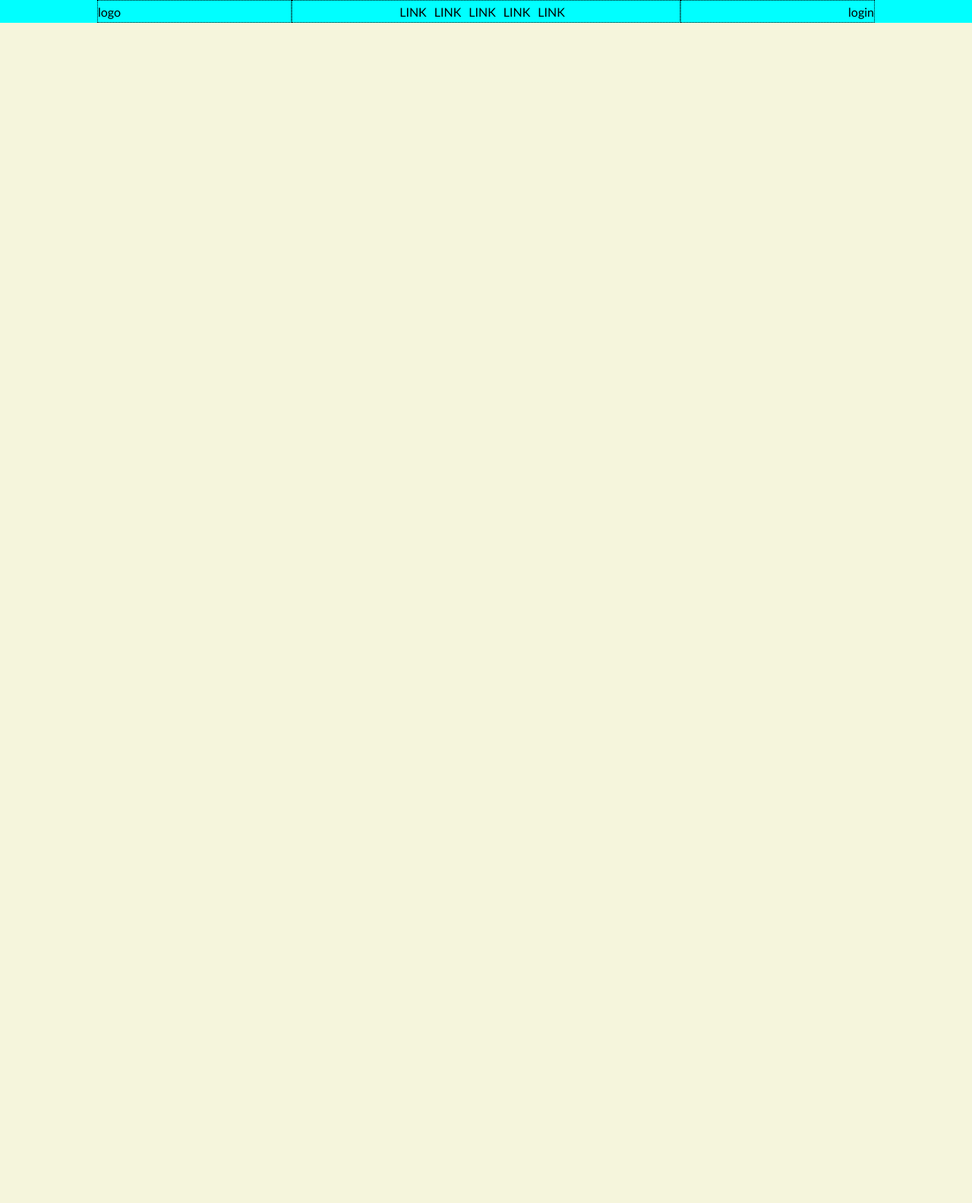
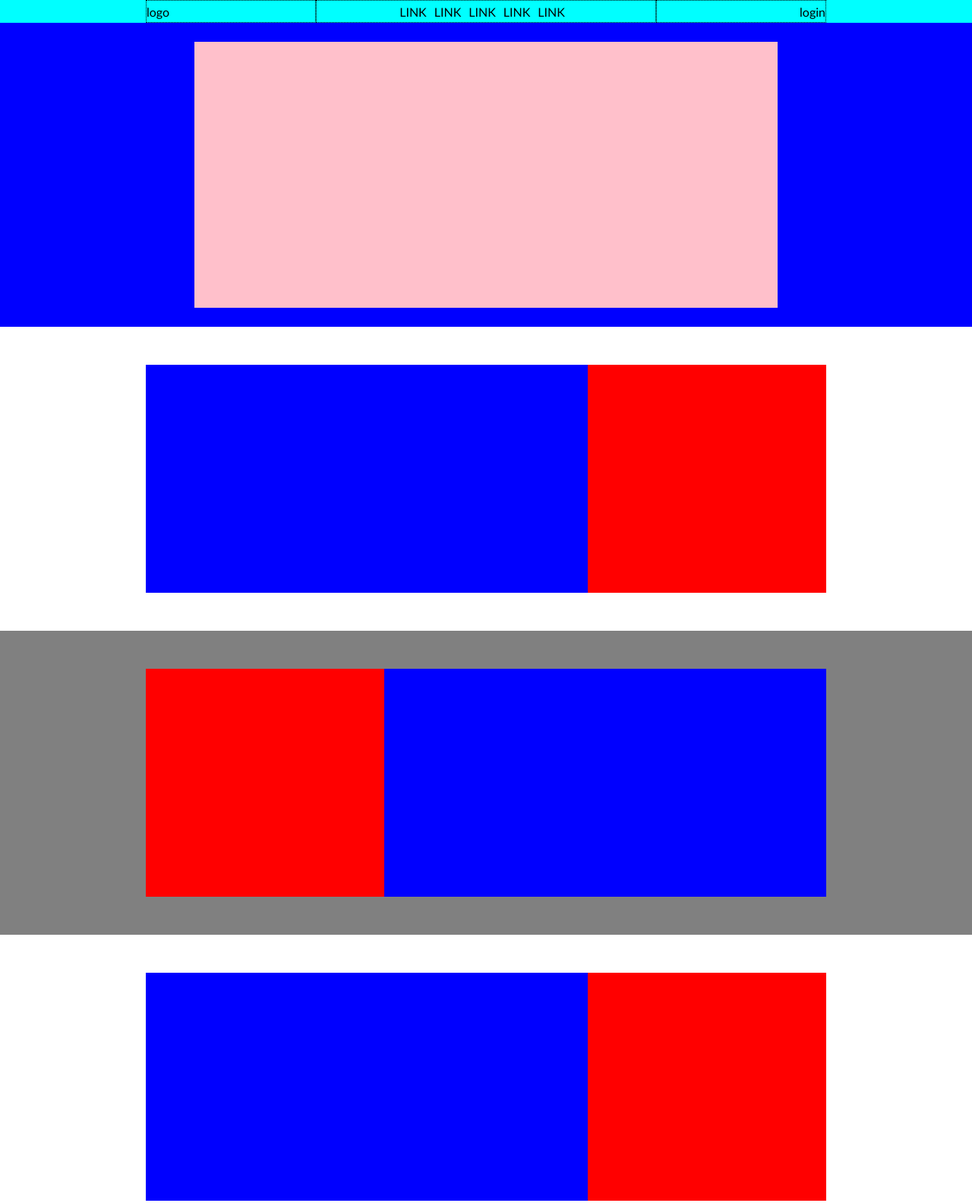
Before and after one commit to MicheleBertoia2/htmlcss-struttura-discord, a plain HTML site: page index.html in a window 1280 px wide. Shown: the whole page at 76% size. Before the commit the page ends 800 px from the top, so only its background shows below. Drawn offline with Linux system fonts and the light colour scheme.

Commit message:
[add] prima parte main, ora pausa pranzo

```diff
--- a/css/style.css
+++ b/css/style.css
@@ -12,7 +12,7 @@ body {
 
 .container {
   display: flex;
-  width: 80%;
+  width: 70%;
   margin: 0 auto;
 }
 
@@ -72,3 +72,59 @@ header .login {
   height: 30px;
   border: 1px dotted black;
 }
+
+/* jumbotron */
+
+.jumbotron {
+  display: flex;
+  align-items: center;
+  justify-content: center;
+  height: 400px;
+  background-color: blue;
+}
+
+.jumbo-text {
+  height: 350px;
+  width: 60%;
+  background-color: pink;
+}
+
+/* main + calltoaction */
+
+main .background {
+  display: flex;
+  align-items: center;
+  height: 400px;
+}
+
+main .white-bg {
+  background-color: white;
+}
+
+main .grey-bg {
+  background-color: grey;
+}
+
+main .content-box {
+  display: flex;
+  height: 300px;
+}
+
+main .grey-bg>.content-box {
+  flex-direction: row-reverse;
+}
+
+.content-box .blue-content {
+  display: flex;
+  width: 65%;
+  height: 100%;
+  background-color: blue;
+}
+
+
+.content-box .red-content {
+  display: flex;
+  width: 35%;
+  height: 100%;
+  background-color: red;
+}
--- a/index.html
+++ b/index.html
@@ -31,5 +31,37 @@
 
   </header>
 
+  <div class="jumbotron">
+
+    <div class="jumbo-text container"></div>
+
+  </div>
+
+  <!-- main + calltoaction -->
+
+  <main>
+
+    <div class="white-bg background">
+      <div class="content-box container">
+        <div class="blue-content"></div>
+        <div class="red-content"></div>
+      </div>
+    </div>
+    <div class="grey-bg background">
+      <div class="content-box container">
+        <div class="blue-content"></div>
+        <div class="red-content"></div>
+      </div>
+    </div>
+    <div class="white-bg background">
+      <div class="content-box container">
+        <div class="blue-content"></div>
+        <div class="red-content"></div>
+      </div>
+    </div>
+
+
+  </main>
+
 </body>
 </html>
```
